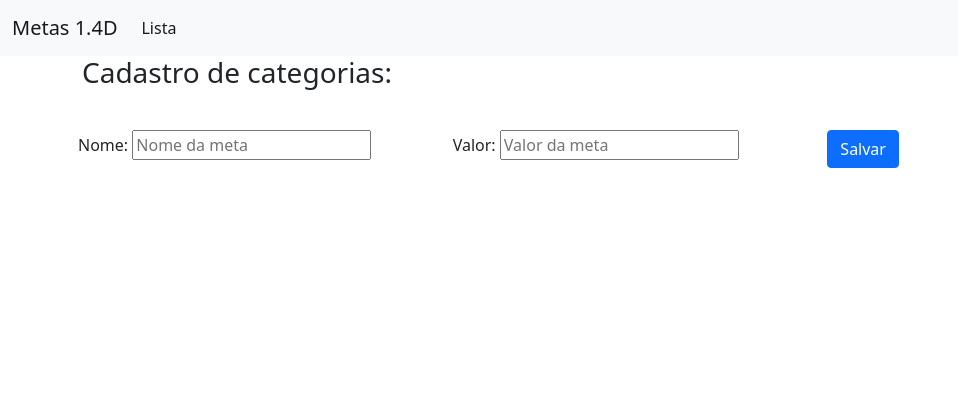
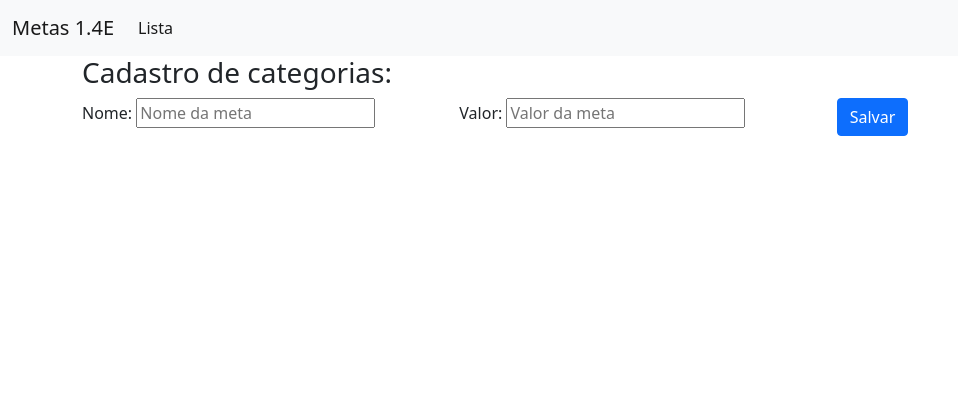
Before and after one commit to tiominga/goals, a Django app: page /categorias/form/ in a window 1280 px wide. Shown: the top 420 px of the page, without its empty margins (0-958 px from the left). Run offline with Django 5.2, Linux system fonts and the light colour scheme; some libraries are stand-ins or nearby versions.

Commit message:
formulários ajustados

```diff
--- a/categorias/templates/categorias_form.html
+++ b/categorias/templates/categorias_form.html
@@ -1,14 +1,11 @@
-{%extends "main.html"%}
+{% extends "main.html" %}
 {% load static %}
 
 {% block 'head' %}
-
     <script src="{% static '/js/categorias_form.js' %}"></script>
-
 {% endblock %}
 
-{% block 'body'%}
-
+{% block 'body' %}
     <div class="container">
 
         <!-- liveToast-->
@@ -26,41 +23,25 @@
         </div>
 
         <div class="row">
-
             <h3>Cadastro de categorias:</h3>
-
         </div>
 
-        <div class="row" >
-
-                <form id="form_categoria" method="POST" action="{% url 'categorias_salvar'%}" class="row g-3">
+        <form id="form_categoria" method="POST" action="{% url 'categorias_salvar' %}" class="row g-3">
             {% csrf_token %}
-                    <div class="col mb-3">
-
+            <div class="col-md mb-3">
                 <label for="categorias_nome" class="form-label">Nome:</label>
-                        <input type="text" name="nome" id="categorias_nome" placeholder="Nome da meta" value="{{obj_categoria.nome}}">
-                        <input type="hidden" name="id" id="categorias_id" value="{{obj_categoria.id}}">
+                <input type="text" name="nome" id="categorias_nome" placeholder="Nome da meta" value="{{ obj_categoria.nome }}">
+                <input type="hidden" name="id" id="categorias_id" value="{{ obj_categoria.id }}">
             </div>
 
-                    <div class="col mb-3">
-
+            <div class="col-md mb-3">
                 <label for="categorias_nome" class="form-label">Valor:</label>
-                        <input type="number" name="meta" id="categorias_meta" placeholder="Valor da meta" value="{{obj_categoria.meta}}">
-
+                <input type="number" name="meta" id="categorias_meta" placeholder="Valor da meta" value="{{ obj_categoria.meta }}">
             </div>
 
-                    <div class="col mb-3">
-
+            <div class="col-md mb-3">
                 <input class="btn btn-primary" onClick="save();" data-mdb-ripple-init type="button" value="Salvar">
-
             </div>
-
         </form>
-
     </div>
-
-        </div>
-
-    </div>
-
 {% endblock %}
--- a/categorias/templates/categorias_lista.html
+++ b/categorias/templates/categorias_lista.html
@@ -132,6 +132,7 @@
     </form>
 
 </div>
+<br><br><br>
 </body>
 
 {%endblock%}
--- a/templates/main.html
+++ b/templates/main.html
@@ -25,7 +25,7 @@
     <nav class="navbar navbar-expand-lg navbar-light bg-light">
 
         <div class="container-fluid">
-          <a class="navbar-brand" href="/categorias">Metas 1.4D</a>
+          <a class="navbar-brand" href="/categorias">Metas 1.4E</a>
 
           <button class="navbar-toggler" type="button" data-bs-toggle="collapse" data-bs-target="#navbarSupportedContent" aria-controls="navbarSupportedContent" aria-expanded="false" aria-label="Toggle navigation">
             <span class="navbar-toggler-icon"></span>
```
Also changed, not shown: gastos/templates/gastos_form.html (+5 -20 lines). Lines whose indentation alone changed are shown as unchanged.
